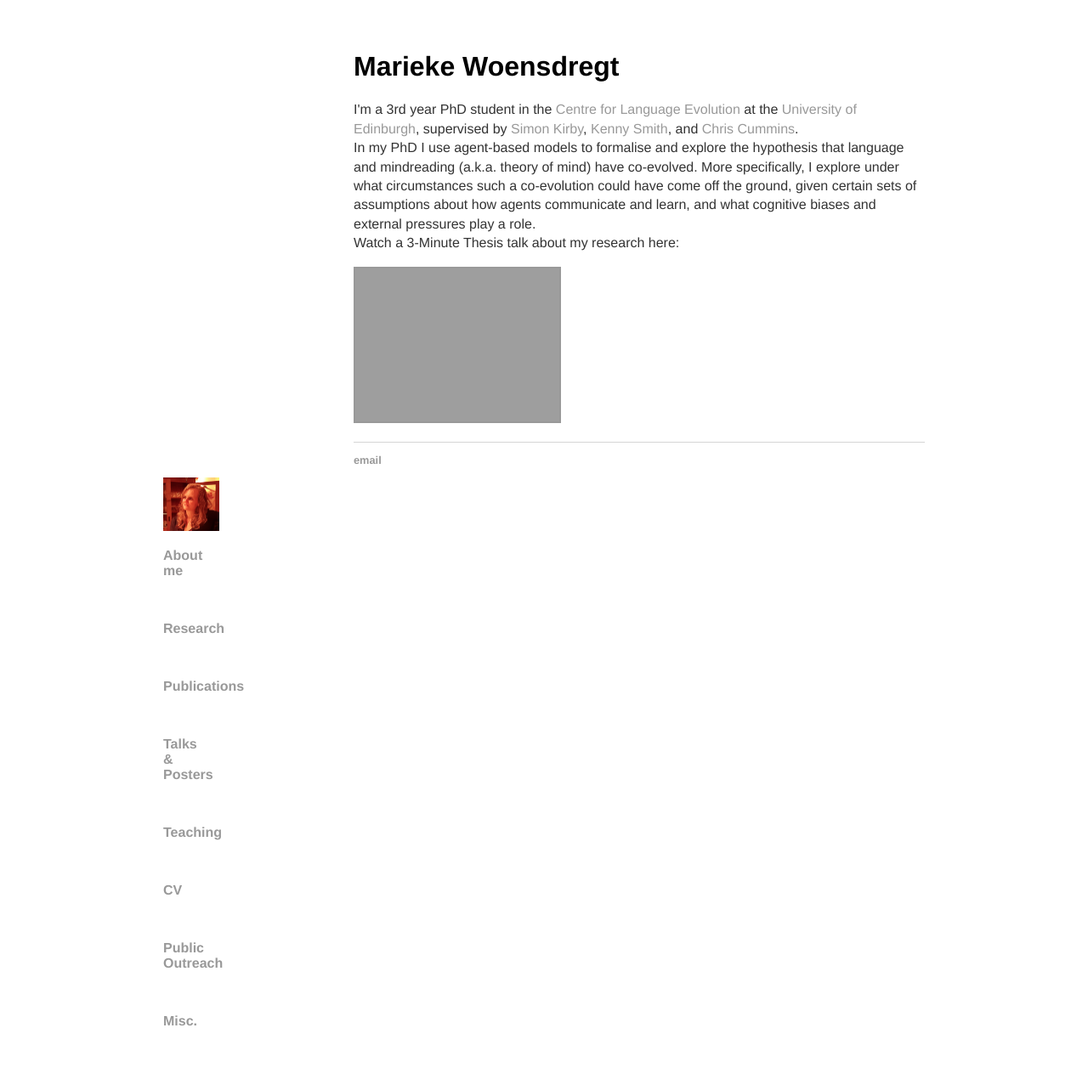
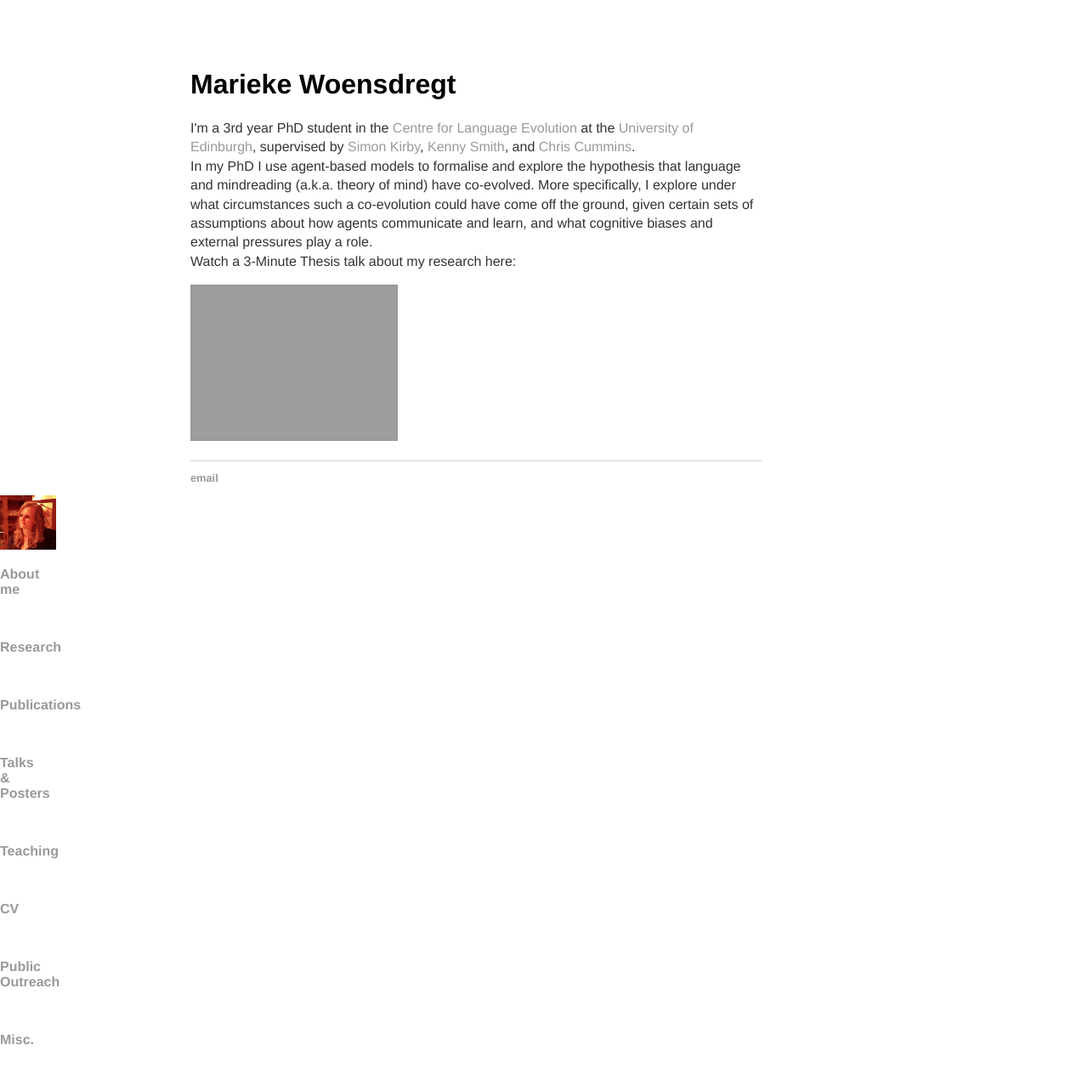
Before and after one commit to marieke-woensdregt/marieke-woensdregt.github.io, a Jekyll site: the page built from index.html, in a window 1280 px wide. Shown: the whole page at 85% size. Built offline with Jekyll 4.4.1, drawn with Linux system fonts in a browser that asks for light colours; before the commit the page ends 1261 px from its top, so only the background shows below that; grey boxes are pictures that could not be loaded.

Commit message:
Update default.html

```diff
--- a/_layouts/default.html
+++ b/_layouts/default.html
@@ -8,7 +8,7 @@
 		</head>
 		</div>
 
-		<body>
+		<body style="position:absolute">
 		<!-- <div class="blurb" style="margin-left:25%"> -->
 		<div class="blurb">
 			<title>{{ page.title }}</title>
```
